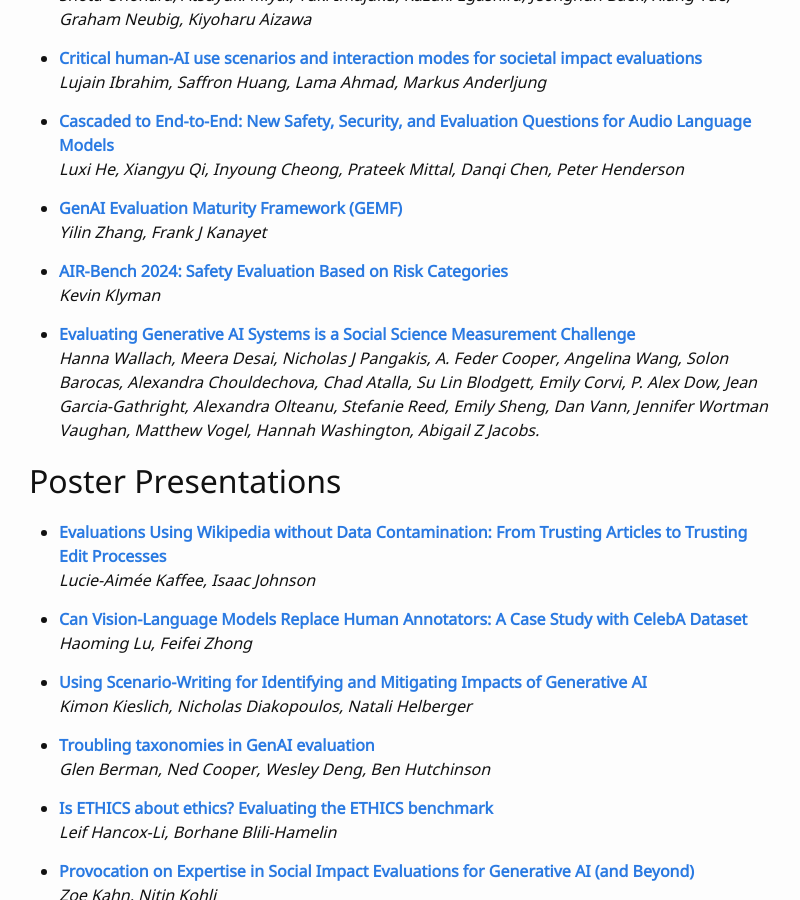
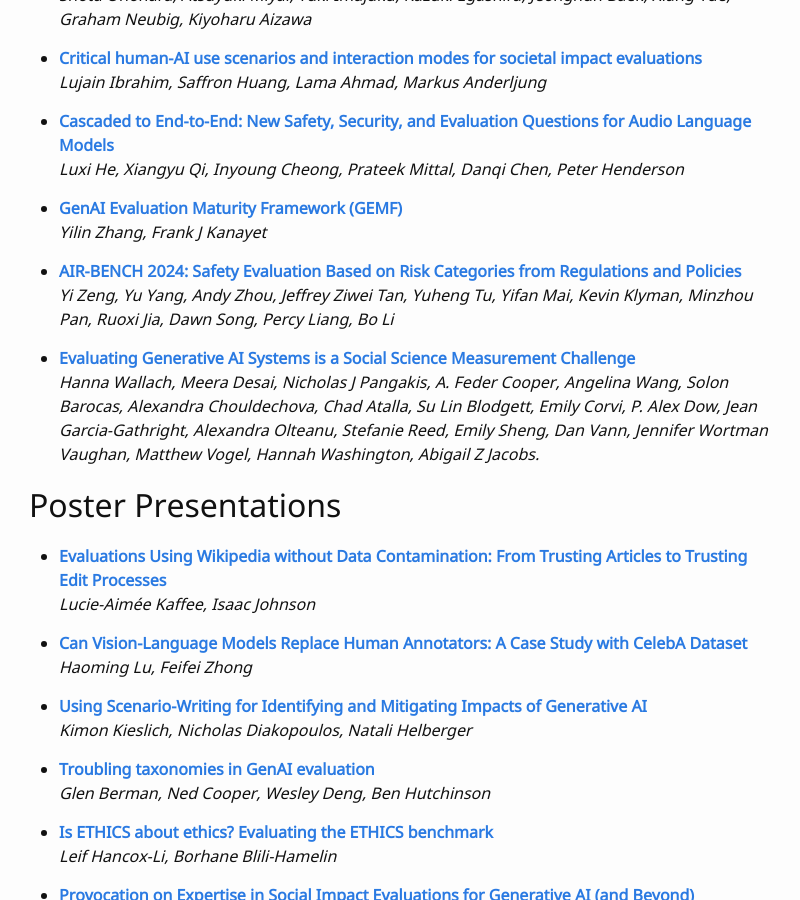
Before and after one commit to aaai-fidu-lab/aaai-fidu-lab.github.io, a Jekyll site: the page built from accepted-papers.md, in a window 1280 px wide and 900 px high, scrolled down 547 px. Shown: the whole window, without its empty margins (241-1041 px from the left). Built offline with Jekyll 4.4.1, drawn with Linux system fonts in a browser that asks for light colours; our own code applies the rules of GitHub Pages for plain Markdown files.

Commit message:
add new version of airbench

```diff
--- a/accepted-papers.md
+++ b/accepted-papers.md
@@ -30,8 +30,8 @@ The following tiny papers have been accepted to the EvalEval Workshop at NeurIPS
 * **[GenAI Evaluation Maturity Framework (GEMF)](accepted_papers/EvalEval_24_Zhang.pdf)**
   *Yilin Zhang, Frank J Kanayet*
 
-* **[AIR-Bench 2024: Safety Evaluation Based on Risk Categories](accepted_papers/EvalEval_24_Klyman.pdf)**
-  *Kevin Klyman*
+* **[AIR-BENCH 2024: Safety Evaluation Based on Risk Categories from Regulations and Policies](accepted_papers/EvalEval_24_Zeng.pdf)**
+  *Yi Zeng, Yu Yang, Andy Zhou, Jeffrey Ziwei Tan, Yuheng Tu, Yifan Mai, Kevin Klyman, Minzhou Pan, Ruoxi Jia, Dawn Song, Percy Liang, Bo Li*
 
 * **[Evaluating Generative AI Systems is a Social Science Measurement Challenge](accepted_papers/EvalEval_24_Wallach.pdf)**
   *Hanna Wallach, Meera Desai, Nicholas J Pangakis, A. Feder Cooper, Angelina Wang, Solon Barocas, Alexandra Chouldechova, Chad Atalla, Su Lin Blodgett, Emily Corvi, P. Alex Dow, Jean Garcia-Gathright, Alexandra Olteanu, Stefanie Reed, Emily Sheng, Dan Vann, Jennifer Wortman Vaughan, Matthew Vogel, Hannah Washington, Abigail Z Jacobs.*
```
Also changed, not shown: 1 other file.
